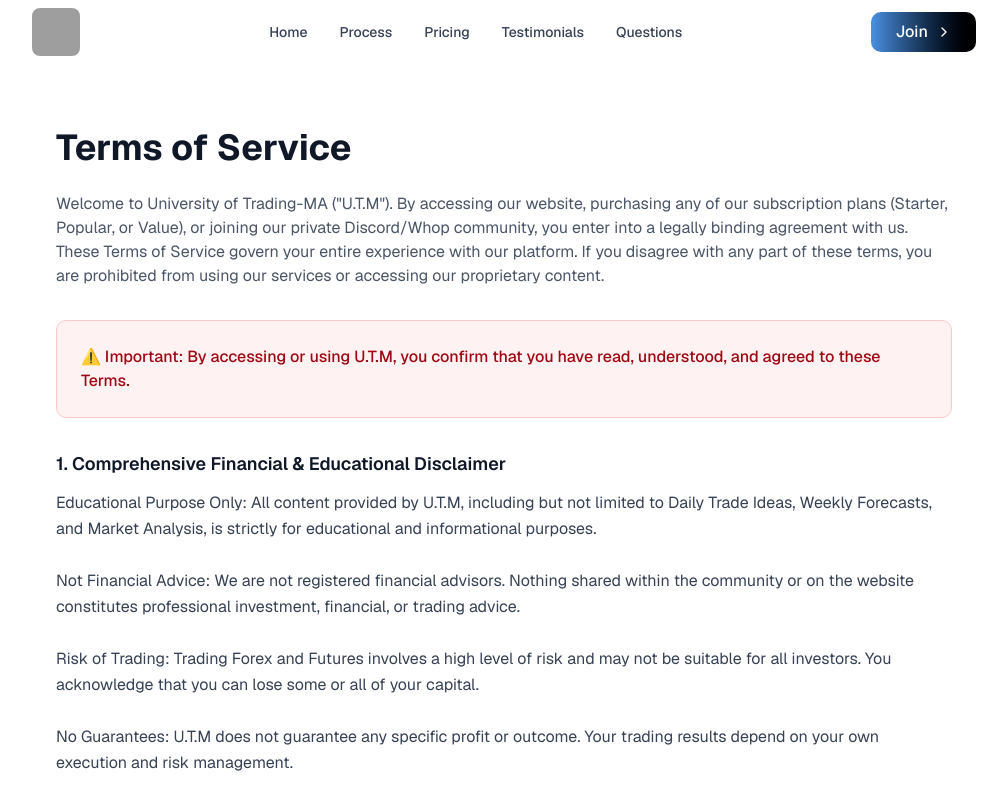
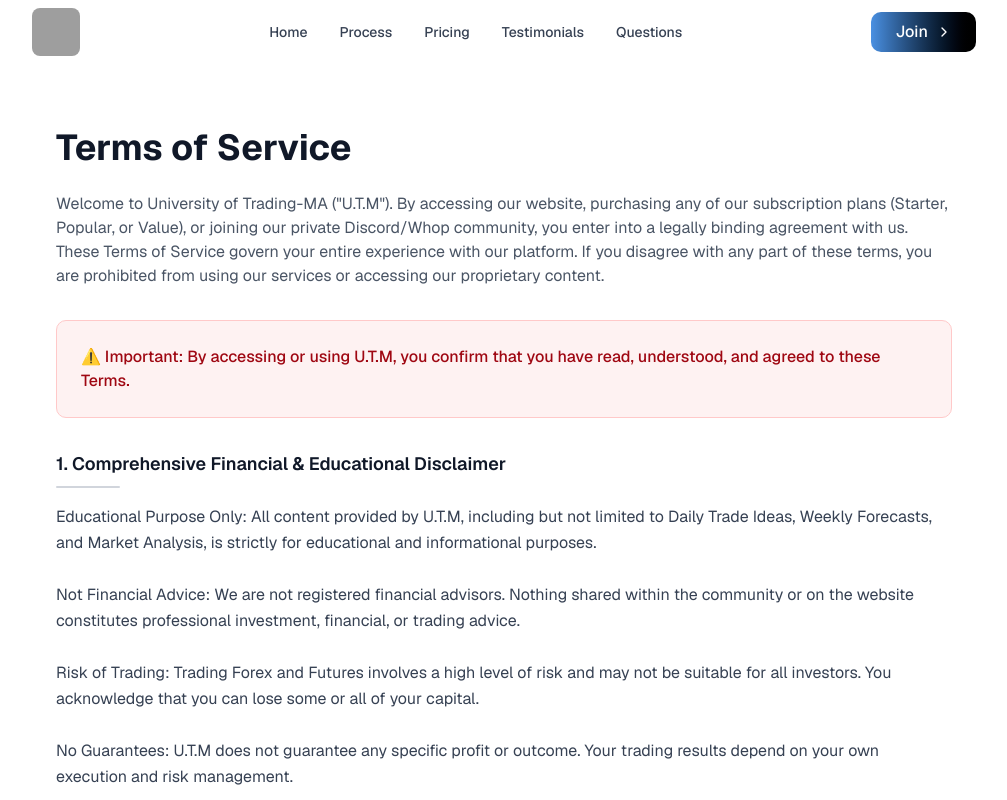
Before and after one commit to hloser77/University-of-Trading-MA, a Next.js app: page /terms in a window 1280 px wide. Shown: the top 800 px of the page, without its empty margins (136-1143 px from the left). Built offline with nearby package versions, Linux system fonts and the light colour scheme; grey boxes are pictures that could not be loaded.

Commit message:
Update page.tsx

```diff
--- a/app/terms/page.tsx
+++ b/app/terms/page.tsx
@@ -83,9 +83,10 @@ Account Sharing: Your subscription is for your eyes only. Sharing Telegram links
           <div className="text-base text-gray-700 leading-relaxed space-y-8">
             {sections.map((section, index) => (
               <div key={index}>
-                <h2 className="font-semibold text-lg mb-3 text-gray-900">
-                  {index + 1}. {section.title}
-                </h2>
+               <h2 className="font-semibold text-lg text-gray-900 mb-4">
+                {index + 1}. {section.title}
+                <div className="w-16 h-[2px] bg-gray-300 mt-2 rounded"></div>
+               </h2>
                 <p className="whitespace-pre-wrap">{section.content}</p>
               </div>
             ))}
```
